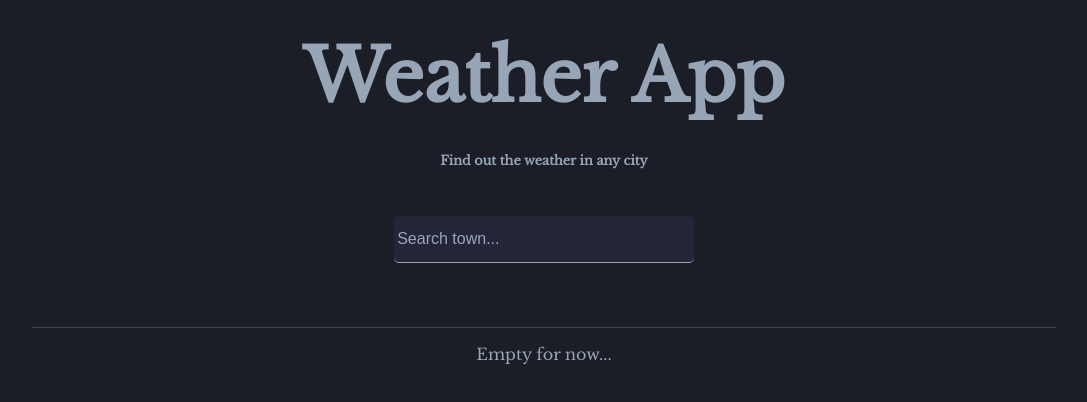
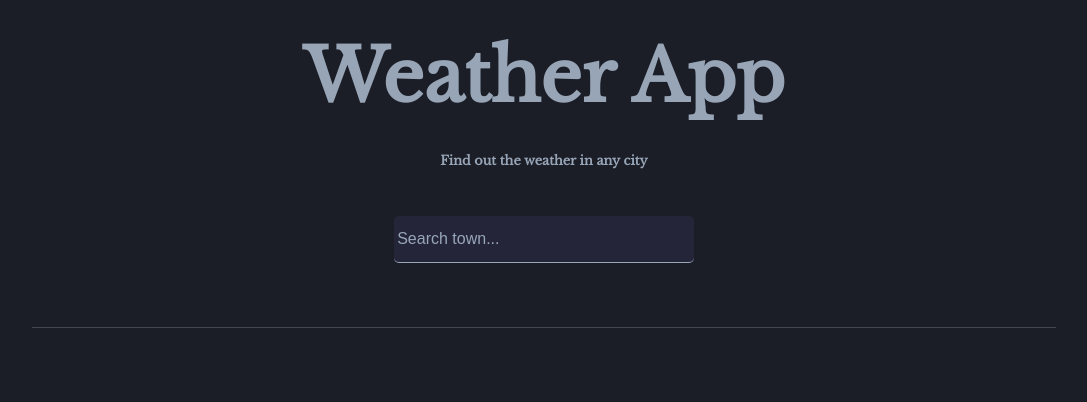
Before and after one commit to Ljusaj123/WeatherApp, a Next.js app: page / in a window 1280 px wide. Shown: the top 402 px of the page, without its empty margins (96-1183 px from the left). Built offline with nearby package versions, Linux system fonts and the light colour scheme.

Commit message:
moge dodat vise kartica

```diff
--- a/pages/index.js
+++ b/pages/index.js
@@ -9,20 +9,28 @@ export default function Home() {
   }
 
   const [query,setQuery]=useState('');
-  const [town,setTown]=useState('Empty for now...');
-  const [weatherInfo,setWeatherInfo]=useState({});
+  const [town,setTown]=useState('');
+  const [weatherInfo,setWeatherInfo]=useState([]);
 
+  const handleChange =(e)=>{
+    const value  = e.target.value;
+    setQuery(value);
 
+}
 
   const search =(e)=>{
+    const query= e.target.value;
     if(e.key==="Enter"){
       fetch(`${api.base}weather?q=${query}&units=metric&APPID=${api.key}`)
       .then(data=>data.json())
       .then(result => {
+        if(typeof result.main == "undefined"){
+          setWeatherInfo([...weatherInfo]);
+          setTown(query + " not found");
+        }else{
+          setWeatherInfo([...weatherInfo, result]);
+        }
         setQuery('');
-        setWeatherInfo(result);
-
-        setTown(query + " not found");
       })
     }
 
@@ -39,17 +47,21 @@ export default function Home() {
             <input
               type="text"
               placeholder="Search town..."
-              onChange={e=>setQuery(e.target.value)}
+              onChange={handleChange}
               value={query}
               onKeyPress={search}
             />
+            <p>{town}</p>
           </div>
         </div>
+           <div className="weather-container">
+               {weatherInfo.map((weather,index)=>{
+                 return(
+                  <Card props={weather} key={index}/>
 
-        {(typeof weatherInfo.main != "undefined") ? (
-           <div className="weather-container">
-              <Card props={weatherInfo}/>
-          </div>) : (<p>{town}</p>)}
+                 )
+               })}
+          </div>
 
 
 
```
